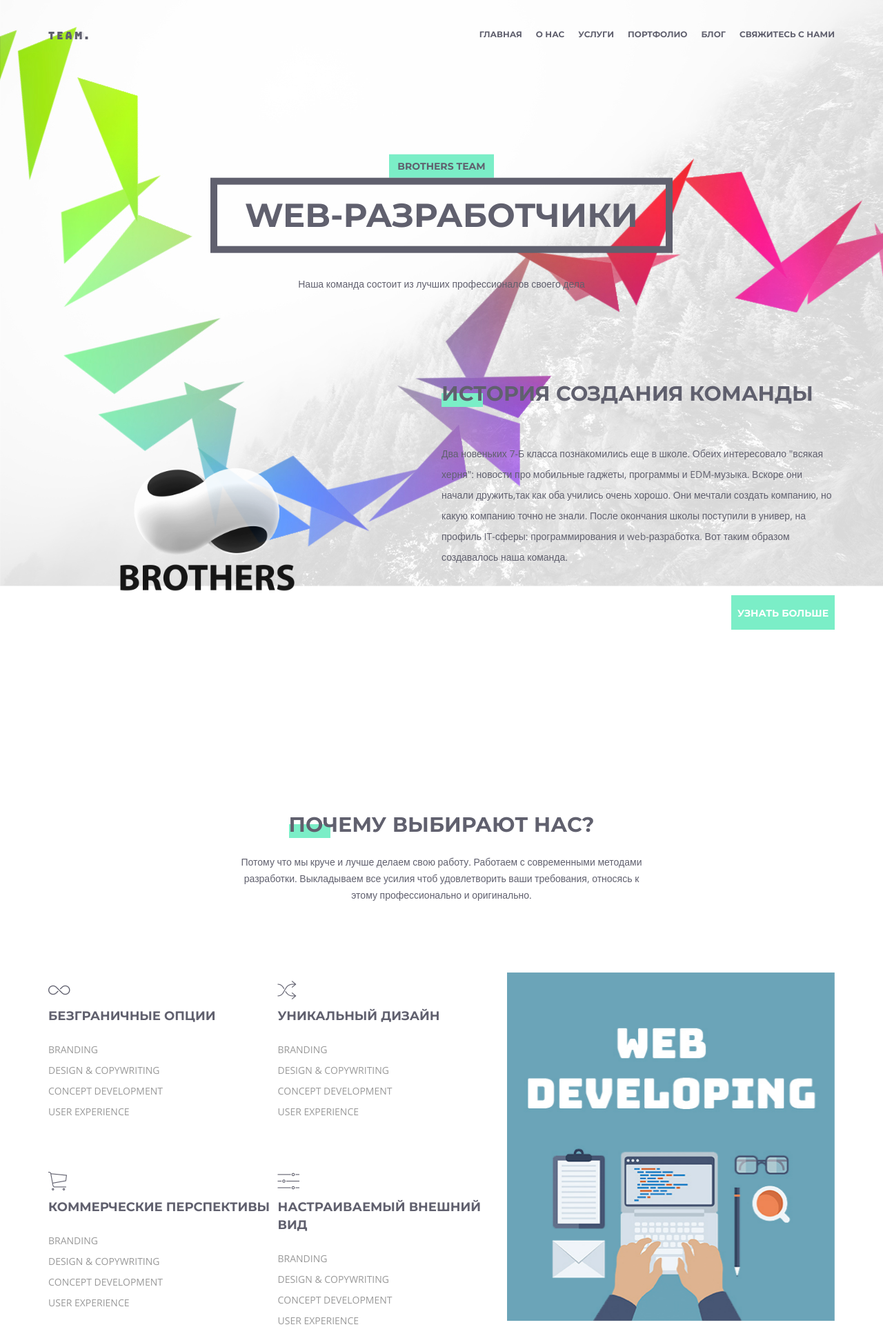
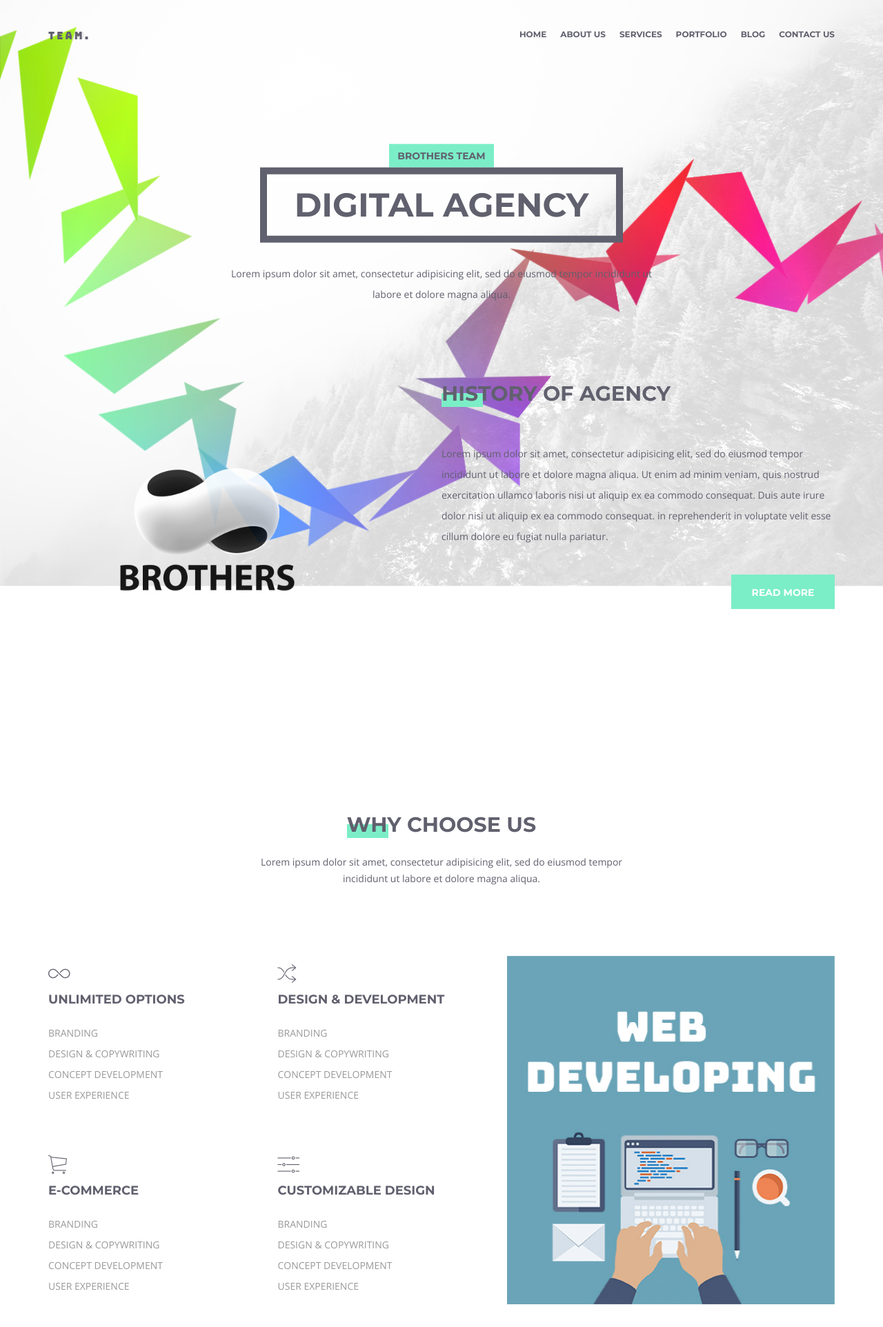
Before and after one commit to unitedcoders/personal, a PHP site: page /index.html in a window 1280 px wide. Shown: the top 1924 px of the page at 69% size. Run offline with PHP 8.4, Linux system fonts and the light colour scheme; some web fonts are replaced.

Commit message:
Merge branch 'master' of /var/www/html/personal with conflicts.

```diff
--- a/assets/css/style.css
+++ b/assets/css/style.css
@@ -49,9 +49,11 @@ section{
 	margin-top: 150px;
 }
 .green-section{
+	height: 600px;
 	background-color:#7beec7;
 }
 .white-section{
+	height: 500px;
 	background-color:#fff;
 }
 .light-gray-section{
@@ -256,6 +258,7 @@ ul.social-icons li a{
 	        box-shadow: 0 0 10px rgba(0,0,0,.2);
 }
 .btn.green{
+
 	background-color: #7beec7;
 	color:#fff;
 }
--- a/index.html
+++ b/index.html
@@ -26,23 +26,23 @@
 				<!-- desktop navbar -->
 				<nav class="desktop-nav">
 					<ul class="first-level">
-						<li><a href="index.html" class="animsition-link">Главная</a></li>
-						<li><a href="about.html" class="animsition-link">О нас</a></li>
-						<li><a href="services.html" class="animsition-link">Услуги</a></li>
-						<li><a href="">Портфолио</a>
+						<li><a href="index.html" class="animsition-link">Home</a></li>
+						<li><a href="about.html" class="animsition-link">about us</a></li>
+						<li><a href="services.html" class="animsition-link">services</a></li>
+						<li><a href="">portfolio</a>
 							<ul class="second-level">
-								<li><a href="portfolio-1.html" class="animsition-link">Наши работы</a></li>
-								<li><a href="single-project.html" class="animsition-link">Наш проект#1</a></li>
-								<li><a href="single-project-2.html" class="animsition-link">Наш проект#2</a></li>
+								<li><a href="portfolio-1.html" class="animsition-link">portfolio list</a></li>
+								<li><a href="single-project.html" class="animsition-link">single project 1</a></li>
+								<li><a href="single-project-2.html" class="animsition-link">single project 2</a></li>
 							</ul>
 						</li>
-						<li><a href="">Блог</a>
+						<li><a href="">blog</a>
 							<ul class="second-level">
-								<li><a href="blog-1.html" class="animsition-link">Все статьи</a></li>
-								<li><a href="single-post.html" class="animsition-link">Статья</a></li>
+								<li><a href="blog-1.html" class="animsition-link">posts list</a></li>
+								<li><a href="single-post.html" class="animsition-link">single post</a></li>
 							</ul>
 						</li>
-						<li><a href="contact.html" class="animsition-link">Свяжитесь с нами</a></li>
+						<li><a href="contact.html" class="animsition-link">contact us</a></li>
 					</ul>
 				</nav>
 				<!-- mobile navbar -->
@@ -61,13 +61,15 @@
 		<ul class="slides">
 			<li>
 				<div><span class="small-title uppercase montserrat-text">Brothers Team</span></div>
-				<div class="big-title uppercase montserrat-text">web-разработчики</div>
-				<p>Наша команда состоит из лучших профессионалов своего дела</p>
+				<div class="big-title uppercase montserrat-text">digital agency</div>
+				<p>Lorem ipsum dolor sit amet, consectetur adipisicing elit, sed do eiusmod
+				tempor incididunt ut labore et dolore magna aliqua.</p>
 			</li>
 			<li>
-				<div><span class="small-title uppercase montserrat-text">Мы делаем</span></div>
-				<div class="big-title uppercase montserrat-text">Качественную работу</div>
-				<p>Мы делаем особый подход каждому клиенту, удовлетворяя все требования</p>
+				<div><span class="small-title uppercase montserrat-text">we do</span></div>
+				<div class="big-title uppercase montserrat-text">creative stuff</div>
+				<p>Lorem ipsum dolor sit amet, consectetur adipisicing elit, sed do eiusmod
+				tempor incididunt ut labore et dolore magna aliqua. </p>
 			</li>
 		</ul>
 	</div>
@@ -83,12 +85,17 @@
 			<div class="col-md-offset-1 col-md-6 col-sm-12">
 				<div class="row">
 					<div class="section-title">
-						<span>История создания команды</span>
+						<span>history of agency</span>
 					</div>
 					<p>
-					Два новеньких 7-Б класса познакомились еще в школе. Обеих интересовало "всякая херня": новости про мобильные гаджеты, программы и EDM-музыка. Вскоре они начали дружить,так как оба учились очень хорошо. Они мечтали создать компанию, но какую компанию точно не знали. После окончания школы поступили в универ, на профиль IT-сферы: программирования и web-разработка. Вот таким образом создавалось наша команда.
+						Lorem ipsum dolor sit amet, consectetur adipisicing elit, sed do eiusmod
+						tempor incididunt ut labore et dolore magna aliqua. Ut enim ad minim veniam,
+						quis nostrud exercitation ullamco laboris nisi ut aliquip ex ea commodo
+						consequat. Duis aute irure dolor nisi ut aliquip ex ea commodo
+						consequat. in reprehenderit in voluptate velit esse
+						cillum dolore eu fugiat nulla pariatur.
 					</p>
-					<a href="#" class="btn green" style="float:right;margin-top:30px"><span>Узнать больше</span></a>
+					<a href="#" class="btn green" style="float:right;margin-top:30px"><span>read more</span></a>
 				</div>
 			</div>
 		</div>
@@ -100,8 +107,9 @@
 		<div class="container">
 			<div class="row">
 				<div class="section-title">
-					<span>Почему выбирают нас?</span>
-					<p>Потому что мы круче и лучше делаем свою работу. Работаем с современными методами разработки. Выкладываем все усилия чтоб удовлетворить ваши требования, относясь к этому профессионально и оригинально.</p>
+					<span>why choose us</span>
+					<p>Lorem ipsum dolor sit amet, consectetur adipisicing elit, sed do eiusmod
+					tempor incididunt ut labore et dolore magna aliqua.</p>
 				</div>
 			</div>
 
@@ -110,7 +118,7 @@
 					<div class="col-md-6 col-sm-12">
 						<div class="row">
 							<i class="icon ion-ios-infinite-outline"></i>
-							<span class="montserrat-text uppercase service-title">Безграничные опции</span>
+							<span class="montserrat-text uppercase service-title">unlimited options</span>
 							<ul>
 								<li>branding</li>
 								<li>design &amp; copywriting</li>
@@ -122,7 +130,7 @@
 					<div class="col-md-6 col-sm-12">
 						<div class="row">
 							<i class="icon ion-ios-shuffle"></i>
-							<span class="montserrat-text uppercase service-title">уникальный дизайн</span>
+							<span class="montserrat-text uppercase service-title">design &amp; development</span>
 							<ul>
 								<li>branding</li>
 								<li>design &amp; copywriting</li>
@@ -136,7 +144,7 @@
 					<div class="col-md-6 col-sm-12">
 						<div class="row">
 							<i class="icon ion-ios-cart-outline"></i>
-							<span class="montserrat-text uppercase service-title">коммерческие перспективы</span>
+							<span class="montserrat-text uppercase service-title">e-commerce</span>
 							<ul>
 								<li>branding</li>
 								<li>design &amp; copywriting</li>
@@ -148,7 +156,7 @@
 					<div class="col-md-6 col-sm-12">
 						<div class="row">
 							<i class="icon ion-ios-settings"></i>
-							<span class="montserrat-text uppercase service-title">настраиваемый внешний вид</span>
+							<span class="montserrat-text uppercase service-title">customizable design</span>
 							<ul>
 								<li>branding</li>
 								<li>design &amp; copywriting</li>
@@ -175,8 +183,9 @@
 		<div class="container">
 			<div class="row">
 				<div class="section-title">
-					<span>Наши работы</span>
-					<p>Все наши работы и проекты</p>
+					<span>our portfolio</span>
+					<p>Lorem ipsum dolor sit amet, consectetur adipisicing elit, sed do eiusmod
+					tempor incididunt ut labore et dolore magna aliqua.</p>
 				</div>
 			</div>
 
@@ -184,17 +193,17 @@
 			<!-- categories  -->
 			<div class="col-md-3">
 				<div class="row categories-grid wow fadeInLeft">
-					<span class="montserrat-text uppercase">выберите категорию</span>
+					<span class="montserrat-text uppercase">choose category</span>
 
 					<nav class="categories">
 						<ul class="portfolio_filter">
-							<li><a href="" class="active" data-filter="*">все</a></li>
-							<li><a href="" data-filter=".photography">фотографии</a></li>
-							<li><a href="" data-filter=".web">web-дизайн</a></li>
-							<li><a href="" data-filter=".logo">логотипы</a></li>
-							<li><a href="" data-filter=".graphics">графика</a></li>
-							<li><a href="" data-filter=".ads">продвижение</a></li>
-							<li><a href="" data-filter=".fashion">услуги</a></li>
+							<li><a href="" class="active" data-filter="*">all</a></li>
+							<li><a href="" data-filter=".photography">photography</a></li>
+							<li><a href="" data-filter=".web">webdesign</a></li>
+							<li><a href="" data-filter=".logo">logo</a></li>
+							<li><a href="" data-filter=".graphics">graphics</a></li>
+							<li><a href="" data-filter=".ads">advertising</a></li>
+							<li><a href="" data-filter=".fashion">fashion</a></li>
 						</ul>
 					</nav>
 				</div>
@@ -343,25 +352,26 @@
 			<div class="col-md-6 col-sm-12">
 				<div class="row">
 					<span class="white-text montserrat-text uppercase" style="font-size:30px;display:block;">
-						Думаете, что мы хороши? Давайте работать вместе!
+						you think we're cool? let's work together
 					</span>
-					<a href="#" class="btn white" style="margin-top:30px"><span>свяжитесь с нами</span></a>
+					<a href="#" class="btn white" style="margin-top:30px"><span>get in touch</span></a>
 				</div>
 			</div>
 
 			<div class="col-md-6 col-sm-12">
 				<div class="row">
 					<div class="white-section" style="padding:20px">
-						<span class="montserrat-text uppercase" style="font-size:24px">Подпишитесь на наши новости</span>
+						<span class="montserrat-text uppercase" style="font-size:24px">Contact Me</span>
 						<p>
-							Будьте в курсе о наших последних новостях, проектах и акциях.
+							Lorem ipsum dolor sit amet, consectetur adipisicing elit, sed do eiusmod
+							tempor incididunt ut labore et dolore magna aliqua.
 						</p>
 						<form action="#" method="post">
 							<div class="input_1">
 								<input type="text" name="email">
-								<span>эл. поята или номер телефона</span>
+								<span>your email or number</span>
 							</div>
-							<button type="submit" class="btn green" style="margin-top:20px"><span>отправить</span></button>
+							<button type="submit" class="btn green" style="margin-top:20px"><span>send</span></button>
 						</form>
 					</div>
 				</div>
@@ -377,12 +387,12 @@
 				<div class="row">
 					<nav class="footer-nav">
 						<ul>
-							<li><a href="index.html" class="animsition-link link">Гдавная</a></li>
-							<li><a href="about.html" class="animsition-link link">О нас</a></li>
-							<li><a href="services.html" class="animsition-link link">Услуги</a></li>
-							<li><a href="portfolio-1.html" class="animsition-link link">Портфолио</a></li>
-							<li><a href="blog-1.html" class="animsition-link link">блог</a></li>
-							<li><a href="contact.html" class="animsition-link link">свяжитесь с нами</a></li>
+							<li><a href="index.html" class="animsition-link link">Home</a></li>
+							<li><a href="about.html" class="animsition-link link">about us</a></li>
+							<li><a href="services.html" class="animsition-link link">services</a></li>
+							<li><a href="portfolio-1.html" class="animsition-link link">portfolio</a></li>
+							<li><a href="blog-1.html" class="animsition-link link">blog</a></li>
+							<li><a href="contact.html" class="animsition-link link">contact us</a></li>
 						</ul>
 					</nav>
 				</div>
```
Also changed, not shown: contact.html (+19 -14 lines), index.php (added, +84 -0 lines).
